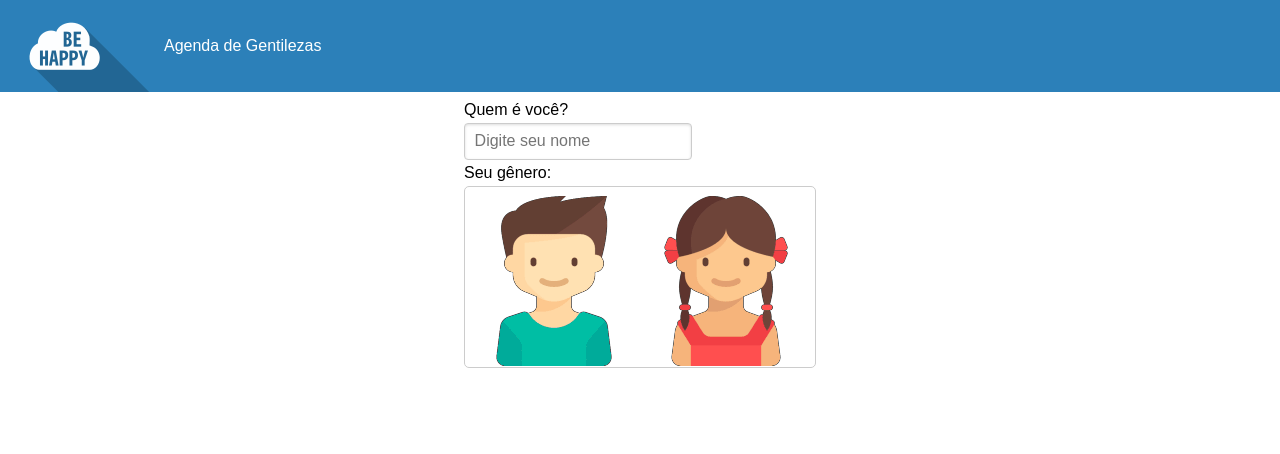
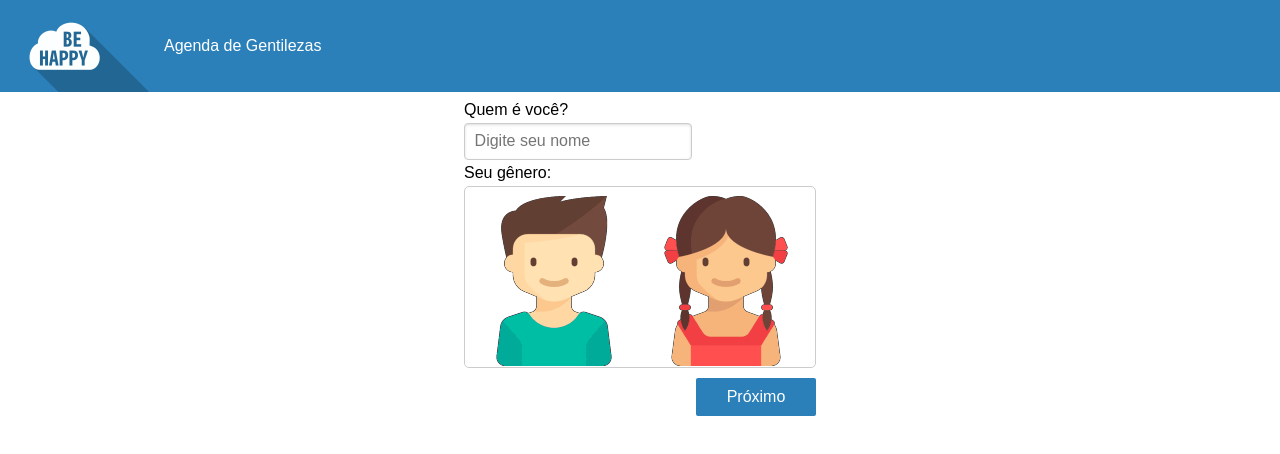
Before and after one commit to thiagoneres/behappywithme2, a React (Create React App) app: page / in a window 1280 px wide. Shown: the top 454 px of the page. Built offline with nearby package versions, Linux system fonts and the light colour scheme.

Commit message:
New component Button! Next component is Toast

```diff
--- /dev/null
+++ b/src/components/Button/Index.jsx
@@ -0,0 +1,25 @@
+import React from 'react'
+
+export default function Button(props) {
+    const classes = props.principal ?
+        'pure-button	pure-button-primary' : 'pure-button';
+
+    const estilo = {
+        boxSizing: 'border-box',
+        backgroundColor: props.principal ? '#2c80b9' : '#e6e6e6',
+        float: props.principal ? 'right' : 'left',
+        marginTop: '10px',
+        width: '120px',
+        height: '38px'
+    }
+
+    return (
+        <button
+            className={classes}
+            style={estilo}
+            onClick={props.onClick}
+        >
+            {props.texto}
+        </button>
+    )
+}
--- a/src/components/NovoUsuario/index.jsx
+++ b/src/components/NovoUsuario/index.jsx
@@ -3,6 +3,7 @@ import Label from '../Label/Index.jsx'
 import Input from '../Input/Index.jsx'
 import GenderSelector from '../GenderSelector/Index.jsx'
 import Usuario from '../../models/Usuario'
+import Button from '../Button/Index.jsx'
 
 //definimos o component como classe, pois nele serão armazenados dados(states)
 //O valor da propriedade htmlFor ficou como nome,porque este será	o id da	<input>	associada.
@@ -12,10 +13,7 @@ class NovoUsuario extends React.Component {
     constructor(props) {
         super(props);
         this.state = {
-            usuario: {
-                nome: '',
-                genero: ''
-            },
+            usuario: new Usuario(),
             validacao: {
                 nomeInvalido: false,
                 generoInvalido: false
@@ -38,6 +36,17 @@ class NovoUsuario extends React.Component {
         usuario.genero = genero;
         this.setState({
             usuario: usuario
+        });
+    }
+
+    validar(e) {
+        e.preventDefault();
+        let usuario = this.state.usuario;
+        let validacao = this.state.validacao;
+        validacao.nomeInvalido = !usuario.validarNome();
+        validacao.generoInvalido = !usuario.validarGenero();
+        this.setState({
+            validacao: validacao
         });
     }
 
@@ -70,6 +79,12 @@ class NovoUsuario extends React.Component {
                         atualizarGenero={this.atualizarGenero.bind(this)}
                     />
 
+                    <Button
+                        principal
+                        texto="Próximo"
+                        onClick={this.validar.bind(this)}
+                    />
+
                 </form>
             </div>
 
```
